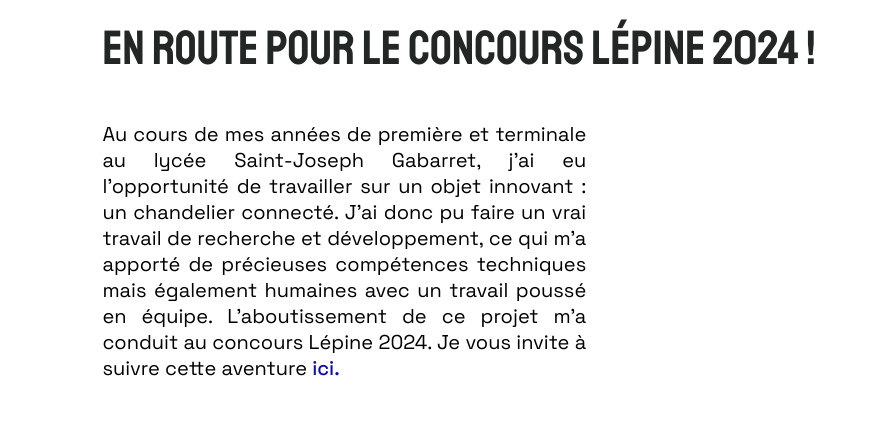
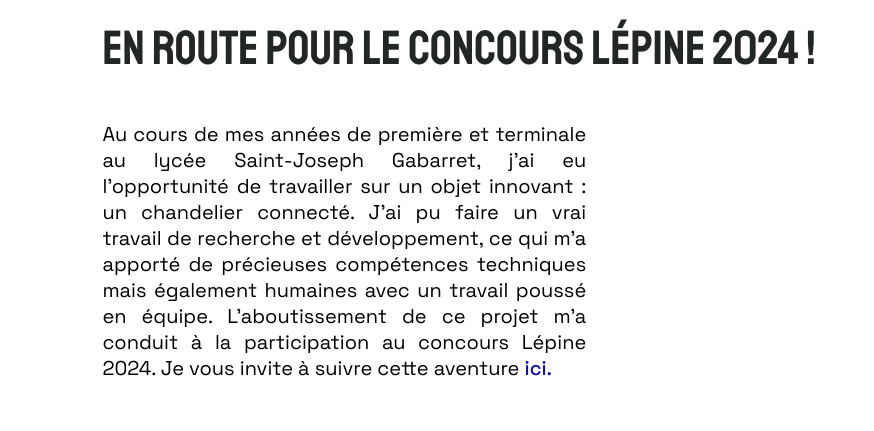
Before and after one commit to TimeoDoom/Portfolio-Timeo, a plain HTML site: page index.html in a window 1280 px wide. Shown: the part 2620-3051 px from the top of the page, 0-874 px from the left. Drawn offline with Linux system fonts and the light colour scheme.

Commit message:
Update index.html

```diff
--- a/index.html
+++ b/index.html
@@ -161,11 +161,11 @@
             <p class="lepineText">
               Au cours de mes années de première et terminale au lycée
               Saint-Joseph Gabarret, j’ai eu l’opportunité de travailler sur un
-              objet innovant : un chandelier connecté. J’ai donc pu faire un
+              objet innovant : un chandelier connecté. J’ai pu faire un
               vrai travail de recherche et développement, ce qui m’a apporté de
               précieuses compétences techniques mais également humaines avec un
               travail poussé en équipe. L’aboutissement de ce projet m'a conduit
-              au concours Lépine 2024. Je vous invite à suivre cette aventure<a
+              à la participation au concours Lépine 2024. Je vous invite à suivre cette aventure<a
                 target="_blank"
                 class="linkToFacebook"
                 href="https://www.facebook.com/share/p/1c4ksXnVRDzZFQUr/"
```
